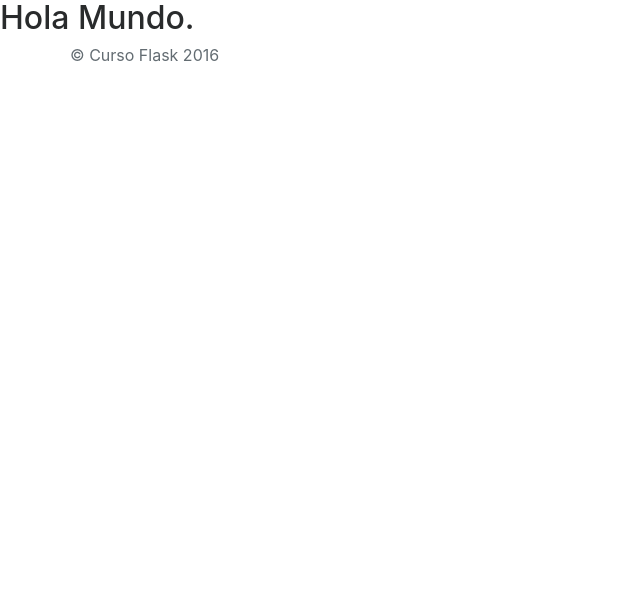
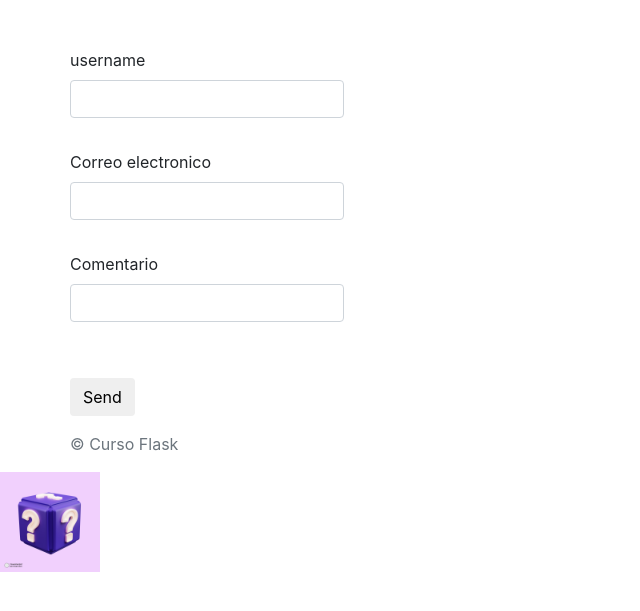
Before and after one commit to mfdGitHub/ProyectoFormularioFlask, a Flask app: page / in a window 1280 px wide. Shown: the top 611 px of the page, without its empty margins (0-640 px from the left). Run offline with Flask 3, Linux system fonts and the light colour scheme; some libraries are stand-ins or nearby versions.

Commit message:
Se hicieron varias modificaciones para subir al repositorio

```diff
--- a/main.py
+++ b/main.py
@@ -1,13 +1,15 @@
 from flask import Flask
 from flask import render_template
+
+import forms
 
 app = Flask(__name__)
 
 @app.route('/')
 def index():
+    comment_form = forms.ComentForm()
     title = "Curso Flask"
-    return render_template('index.html', title = title)
+    return render_template('index.html', title = title, form = comment_form)
 
-
-if __name__== '__main__':
+if __name__=='__main__':
     app.run(debug=True, port=8000)
--- a/static/css/style.css
+++ b/static/css/style.css
@@ -0,0 +1,3 @@
+body{
+
+}
--- a/templates/base/base.html
+++ b/templates/base/base.html
@@ -1,30 +1,27 @@
 <!DOCTYPE html>
-<html lang="es">
+<html lang=es>
     <head>
-    <!-- Latest compiled and minified CSS -->
-    <link rel="stylesheet" href="https://maxcdn.bootstrapcdn.com/bootstrap/4.0
-    .0/css/bootstrap.min.css">
-    <!-- jQuery library -->
-    <script src="https://ajax.googleapis.com/ajax/libs/jquery/3.3.1/jquery.min
-    .js"></script>
-    <!-- Popper JS -->
-    <script src="https://cdnjs.cloudflare.com/ajax/libs/popper.js/1.12.9/umd/p
-    opper.min.js"></script>
-    <!-- Latest compiled JavaScript -->
-    <script src="https://maxcdn.bootstrapcdn.com/bootstrap/4.0.0/js/bootstrap.
-    min.js"></script>
-    <title>{% block title %}{% endblock %}</title>
+        <link rel="stylesheet" href="https://cdn.jsdelivr.net/npm/bootstrap@4.0.0/dist/css/bootstrap.min.css" integrity="sha384-Gn5384xqQ1aoWXA+058RXPxPg6fy4IWvTNh0E263XmFcJlSAwiGgFAW/dAiS6JXm" crossorigin="anonymous">
+        <script src="https://cdn.jsdelivr.net/npm/bootstrap@4.0.0/dist/js/bootstrap.min.js" integrity="sha384-JZR6Spejh4U02d8jOt6vLEHfe/JQGiRRSQQxSfFWpi1MquVdAyjUar5+76PVCmYl" crossorigin="anonymous"></script>
+        <script src="https://code.jquery.com/jquery-3.2.1.slim.min.js"></script>
+        <link rel="stylesheet" type="text/css" href="{{ url_for('static', filename='css/style.css') }}" >
+        <title> {% block tilte %} {% endblock %} </title>
     </head>
     <body>
-    {% block content %}
+        {% block content%}
         {% endblock %}
 
         <footer>
             <div class="container">
                 <div class="row">
-                <p class="copyright text-muted">&copy; Curso Flask 2016</p>
+                    <p class="copyright text-muted">&copy; Curso Flask</p>
                 </div>
             </div>
         </footer>
+
+        <img src="{{ url_for('static', filename='img/cubo.jpg') }}" width="100" height="100">
+
+        <script type="text/javascript" src="{{ url_for('static', filename='js/jquery.js') }}"></script>
+
     </body>
 </html>
--- a/templates/index.html
+++ b/templates/index.html
@@ -1,7 +1,50 @@
-{% extends 'base/base.html' %}
-
+{% extends "base/base.html" %}
 {% block title %} {{ title }} {% endblock %}
 
 {% block content %}
-    <h2>Hola Mundo.</h2>
+
+    {% from "_macro.html" import render_field %}
+    <div class="container">
+        <div class="row">
+            <div class="col-lg-8 col-lg-offset-2 col-md-10 col-lg-md-offset-1">
+
+                <br>
+                <br>
+                <form name="sentMessage" id="contactForm" method="POST">
+                    <div class="row control-group">
+                        <div class="form-group col-xs-12 floating-label-form-group controls">
+
+                            {{ render_field( form.username, class='form-control' )}}
+                            <p class="help-block text-danger"></p>
+                        </div>
+                    </div>
+                    <div class="row control-group">
+                        <div class="form-group col-xs-12 floating-label-form-group controls">
+
+                            {{ render_field( form.email, class='form-control' )}}
+                            <p class="help-block text-danger"></p>
+                        </div>
+                    </div>
+                    <div class="row control-group">
+                        <div class="form-group col-xs-12 floating-label-form-group controls">
+
+                            {{ render_field( form.comment, class='form-control' )}}
+
+                            <p class="help-block text-danger"></p>
+                        </div>
+                    </div>
+                    <br>
+                    <div id="success"></div>
+                    <div class="row">
+                        <div class="form-group col-xs-12">
+                            <button type="submit" class="btn btn-default">Send</button>
+                        </div>
+                    </div>
+                </form>
+
+            </div>
+        </div>
+    </div>
+
+
 {% endblock %}
```
Also changed, not shown: static/js/script.js (deleted). Lines whose indentation alone changed are shown as unchanged.
